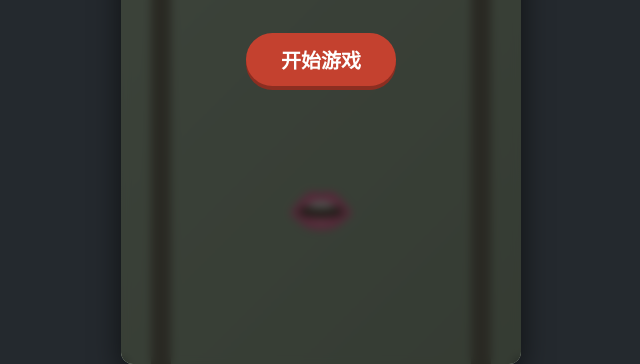
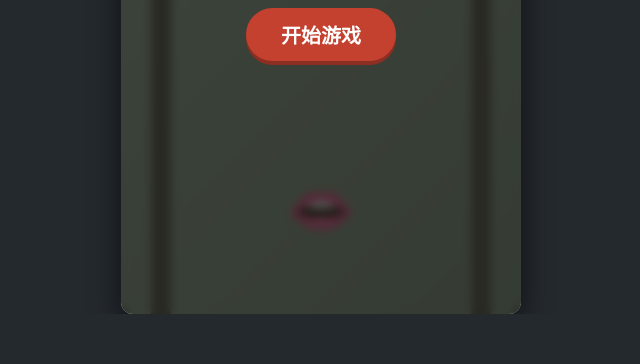
Before and after one commit to rubuspi/TurdBird, a plain HTML site: page index.html in a window 1280 px wide. Shown: the part 496-860 px from the top of the page, without its empty margins (319-959 px from the left). After the commit the page ends 810 px from the top, so only its background shows below. Drawn offline with Linux system fonts and the light colour scheme.

Commit message:
Adjust canvas height from 800px to 750px

```diff
--- a/index.html
+++ b/index.html
@@ -29,7 +29,7 @@
             overflow: hidden;
             background: linear-gradient(135deg, #A4B29E, #838F7C);
             width: 400px;
-            height: 800px;
+            height: 750px;
         }
         canvas {
             display: block;
@@ -93,7 +93,7 @@
 
     <div id="game-container">
         <!-- 一切都在 Canvas 里！ -->
-        <canvas id="gameCanvas" width="400" height="800"></canvas>
+        <canvas id="gameCanvas" width="400" height="750"></canvas>
 
         <div id="ui-layer">
             <h2 id="ui-title" style="font-size: 36px; margin-bottom: 10px; text-shadow: 2px 2px 0 #000;">食屎啦你！</h2>
@@ -209,8 +209,8 @@
 
     function drawBackground() {
         ctx.fillStyle = "#5D5248";
-        ctx.fillRect(30, WIRE_Y, 20, 800);
-        ctx.fillRect(350, WIRE_Y, 20, 800);
+        ctx.fillRect(30, WIRE_Y, 20, 750);
+        ctx.fillRect(350, WIRE_Y, 20, 750);
 
         ctx.strokeStyle = "#2C2C2C";
         ctx.lineWidth = 3;
```
